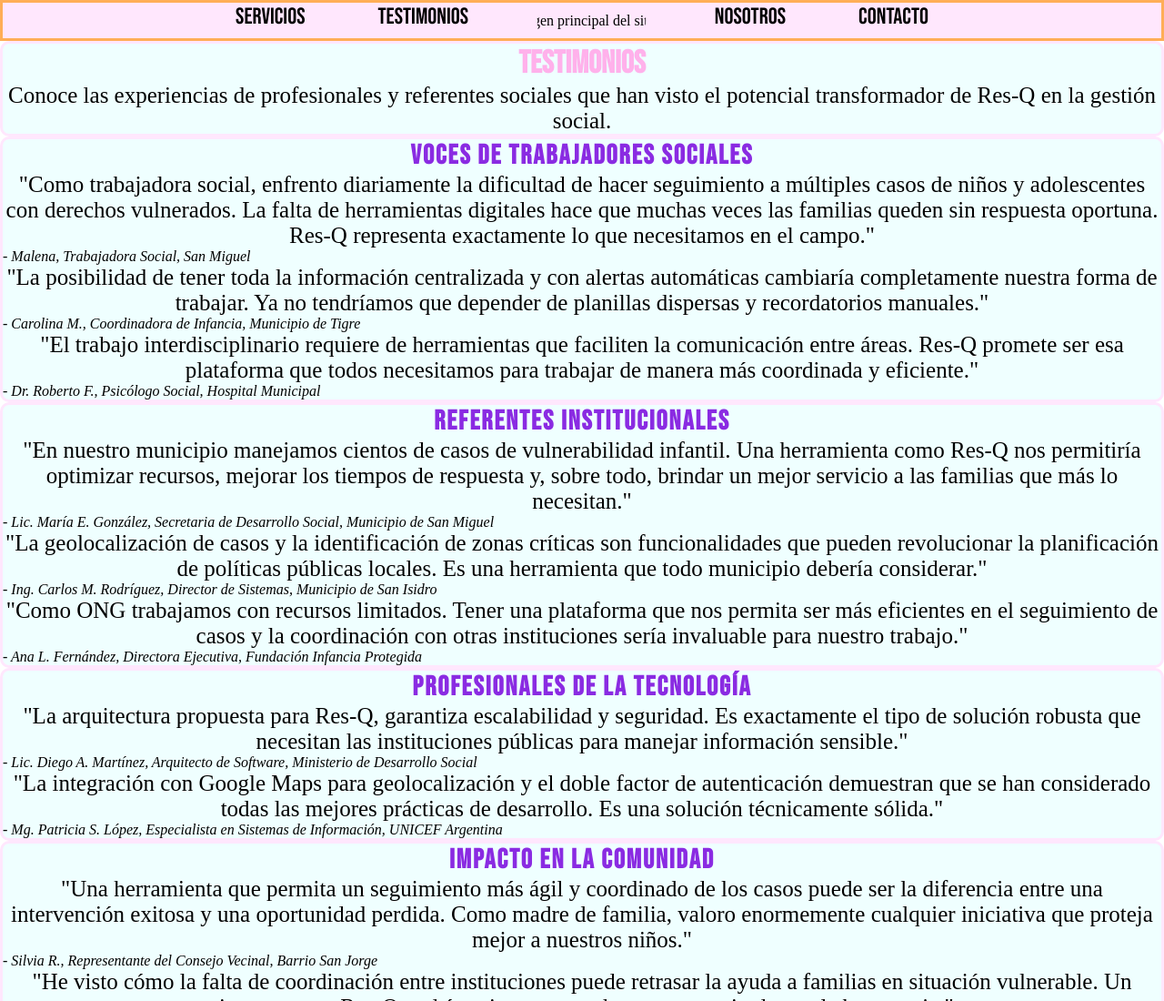
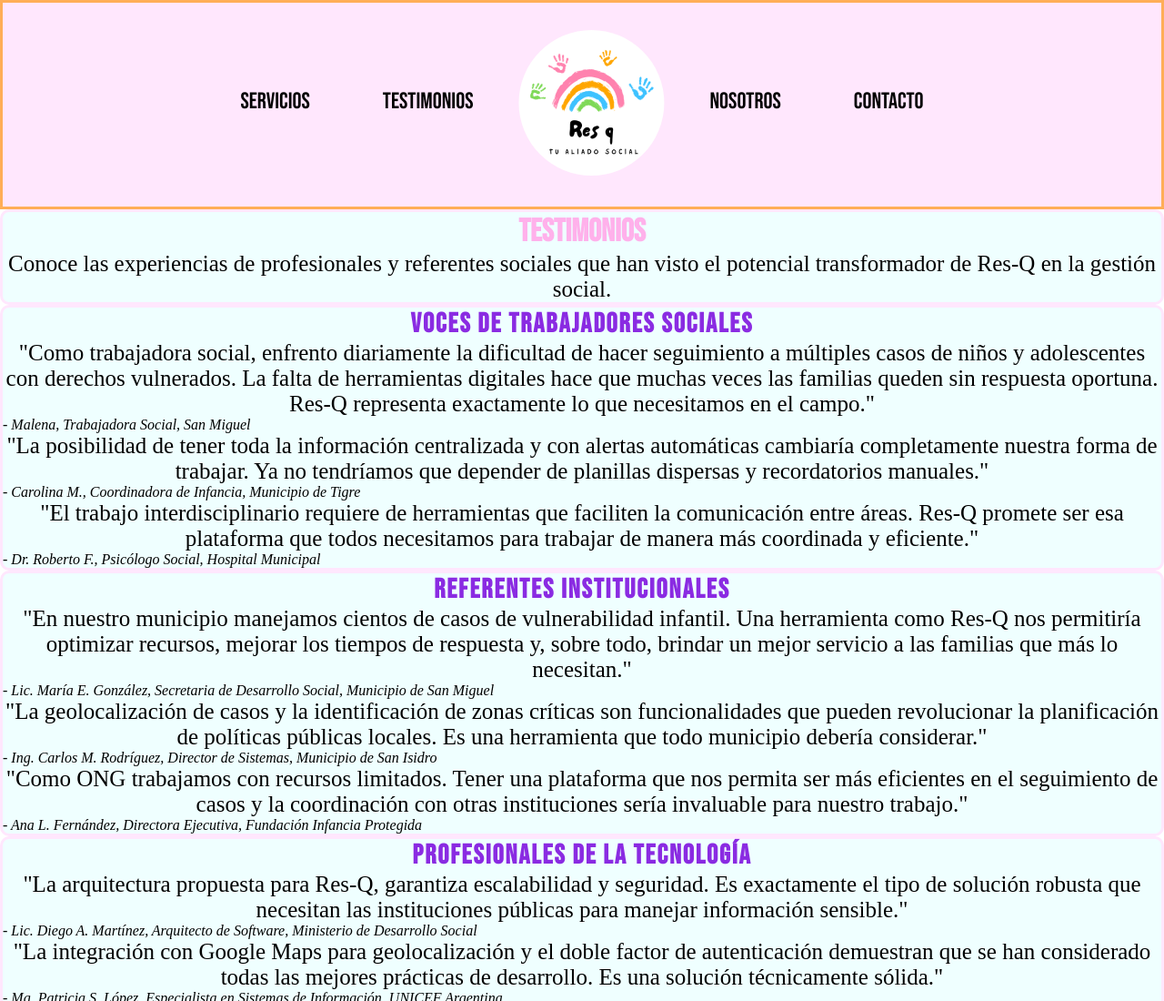
Before and after one commit to Lulanun/WebCorpo-ResQ, a plain HTML site: page assets/pages/testimonios.html in a window 1280 px wide. Shown: the top 1100 px of the page at 91% size. Drawn offline with nearby package versions, Linux system fonts and the light colour scheme; a web font is replaced by a local one.

Commit message:
arreglos pages

```diff
--- a/assets/pages/testimonios.html
+++ b/assets/pages/testimonios.html
@@ -13,8 +13,8 @@
             <li><a href="./servicios.html">Servicios</a></li>
             <li><a href="./testimonios.html">Testimonios</a></li>
         </ul>
-        <a href="../index.html" id="logo-link">
-            <img src="./assets/img/icono2.png" alt="Imagen principal del sitio web" id="logo">
+        <a href="/index.html" id="logo-link">
+            <img src="/assets/img/icono2.png" alt="Imagen principal del sitio web" id="logo">
         </a>
         <ul class="derecha">
             <li><a href="./nosotros.html">Nosotros</a></li>
```
Also changed, not shown: assets/pages/contacto.html (+2 -2 lines), assets/pages/nosotros.html (+2 -2 lines), assets/pages/servicios.html (+2 -2 lines).
